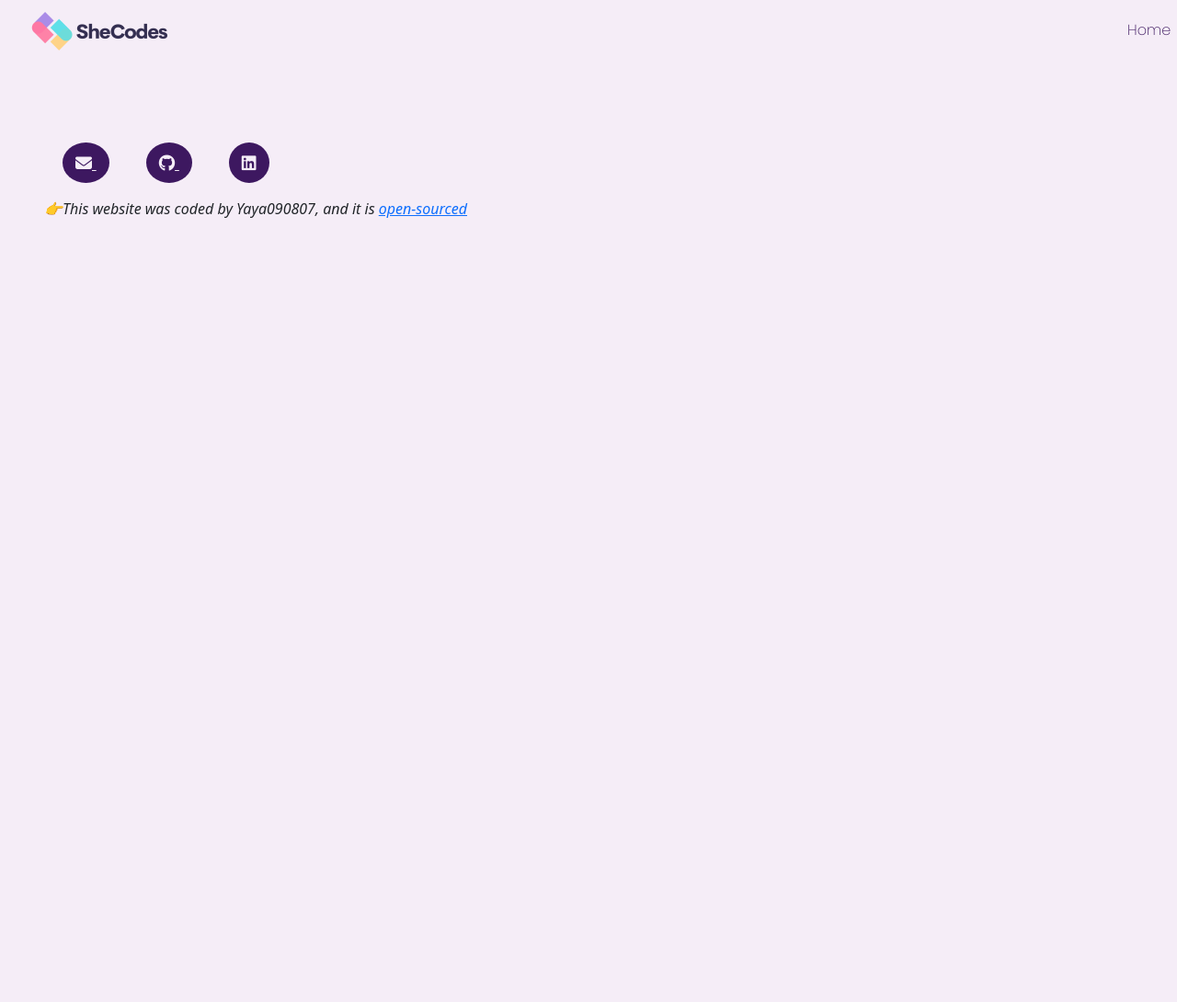
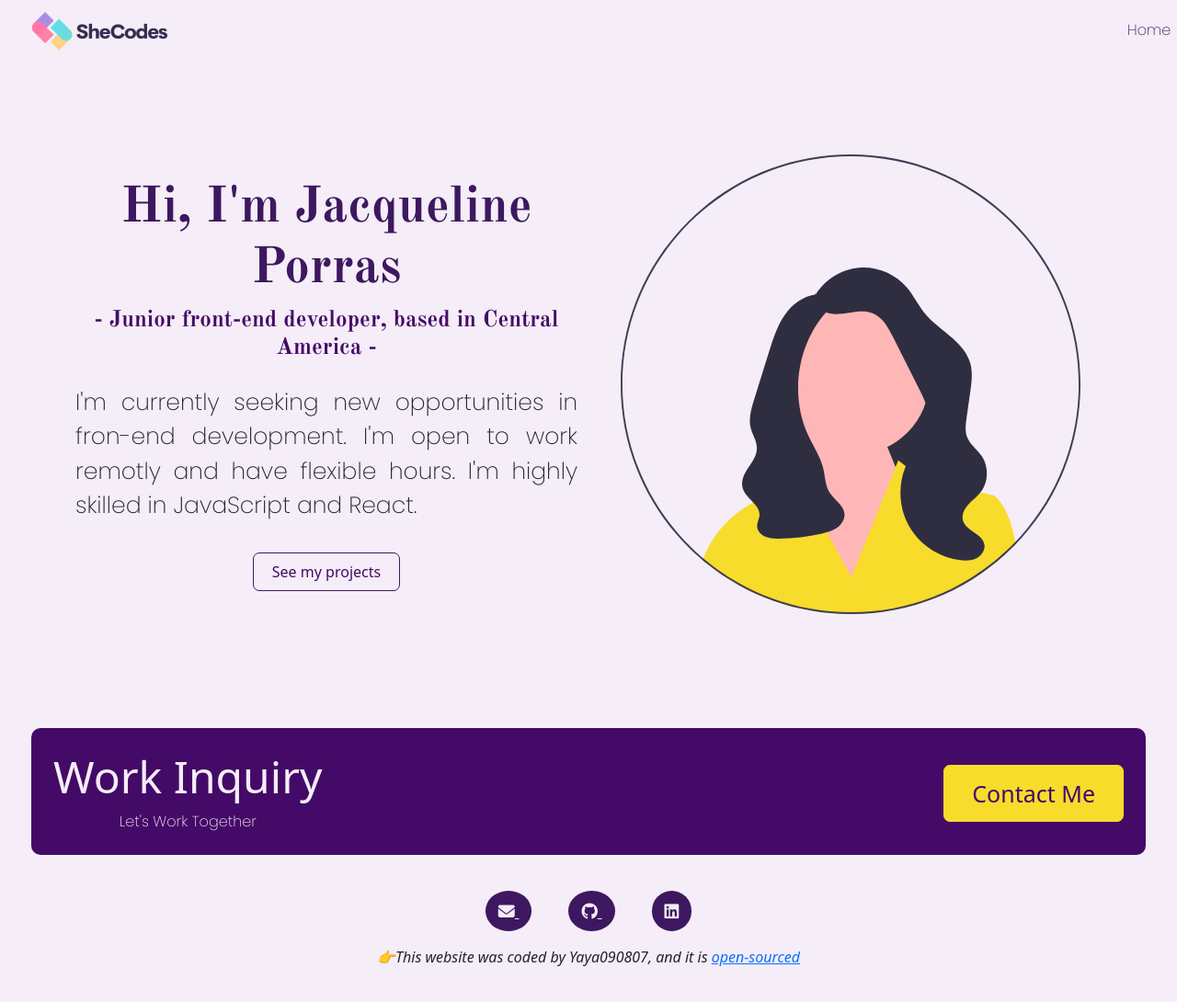
Before and after one commit to Yaya090807/Responsive-Portfolio, a plain HTML site: page about.html in a window 1280 px wide. Shown: the top 1090 px of the page at 92% size. Before the commit the page ends 800 px from the top, so only its background shows below. Drawn offline with nearby package versions, Linux system fonts and the light colour scheme.

Commit message:
SetUp Aboutpage
Coded html and css for the aboutpage

```diff
--- a/about.html
+++ b/about.html
@@ -40,14 +40,15 @@
                                 About
                             </a>
                         </li>
+
+                        <li class="nav-item">
+                            <a title="Projects" class="nav-link" href="work.html">
+                                Work
+                            </a>
+                        </li>
                         <li class="nav-item">
                             <a title="Contact Jacqueline" class="nav-link" href="contact.html">
                                 Contact
-                            </a>
-                        </li>
-                        <li class="nav-item">
-                            <a title="Projects" class="nav-link" href="work.html">
-                                Work
                             </a>
                         </li>
                     </ul>
@@ -55,7 +56,57 @@
         </div>
     </nav>
 
-        <footer class="mt-5 mb-4 p-5">
+    <div class="presentation-about">
+        <div class="container">
+            <div class="row align-items-center">
+                <div class="col">
+                    <div class="hero">
+                        <h1>
+                            Hi, I'm Jacqueline Porras
+                        </h1>
+
+                        <h2>
+                            - Junior front-end developer, based in Central America -
+                        </h2>
+
+                        <p class="p-aboutme">
+                            I'm currently seeking new opportunities in fron-end development. I'm open to
+                            work remotly and have flexible hours. I'm highly skilled in JavaScript and React.
+                        </p>
+
+                        <a href="work.html" class="btn  mt-3 btn-contacting" target="_blank" title="Contact Jacqueline">
+                            See my projects
+                        </a>
+                    </div>
+                </div>
+
+                <div class="col">
+                    <img src="images/undraw_female_avatar_efig.svg" style="width: 500px;"/>
+                </div>
+            </div>
+        </div>
+
+        <div>
+            <footer class="mt-5 p-4">
+
+                <div class="contact-box d-flex justify-content-between mb-5 p-4">
+                    <div>
+                        <h4>
+                            Work Inquiry
+                        </h4>
+
+                        <p >
+                            Let's Work Together
+                        </p>
+                    </div>
+
+                    <div>
+                        <a href="contact.html" class="btn btn-branding btn-lg mt-3">
+                            Contact Me
+                        </a>
+                    </div>
+                </div>
+
                 <a href="mailto:jacqueline@shecodes.com" class="links" title="Maile Me">
                     <i class="fa-solid fa-envelope"></i>
                 </a>
@@ -75,5 +126,7 @@
                     </a>
                 </div>
             </footer>
+        </div>
+    </div>
 </body>
 </html>
--- a/styles/style.css
+++ b/styles/style.css
@@ -15,6 +15,10 @@ h1, h2{
     font-family: var(--font-family-title);
 }
 
+h4{
+    font-size: 48px;
+}
+
 p{
     font-family: var(--font-family-default);
 }
@@ -27,6 +31,7 @@ footer .links{
     font-size: 18px;
     border-radius: 50%;
     transition: all 100ms ease-out;
+    margin-top: 25px;
 }
 
 footer .links:hover{
@@ -36,6 +41,35 @@ footer .links:hover{
     padding: 10px 14px;
     font-size: 18px;
     border-radius: 50%;
+}
+
+footer .contact-box{
+    background-color: var(--color-font-p);
+    padding: 30px 120px;
+    border-radius: 10px;
+    color: var(--color-font-default);
+}
+
+footer .contact-box p{
+    color: var(--color-font-default);
+    margin: 0;
+}
+
+footer .contact-box a{
+    font-size: 25px;
+    padding: 20px 30px;
+    transition: all 100ms ease-in;
+}
+
+footer .contact-box a:hover{
+    background-color: #d8bb00;
+    color: var(--color-font-p);
+    border: 1px solid var(--color-font-higlight);
+    font-size: 25px;
+    padding: 20px 30px;
+    margin: 16px 0px 0px;
+    box-shadow: 7px 6px 5px #3D1860;
+    cursor: pointer;
 }
 
 .navbar{
@@ -68,6 +102,34 @@ footer .links:hover{
     font-size: 25px;
     color: #c7c4e6;
     font-weight: bold;
+}
+
+.presentation-about{
+    text-align: center;
+    padding: 100px 10px;
+}
+
+.presentation-about h1{
+    font-weight: bold;
+    font-size: 55px;
+    color: var(--color-font-title);
+}
+
+.presentation-about h2{
+    font-size: 25px;
+    color: var(--color-font-p);
+    font-weight: bold;
+    margin-bottom: 15px;
+}
+
+.presentation-about .p-aboutme{
+    font-size: 25px;
+    text-align: justify;
+    margin-top: 25px;
+}
+
+.presentation-about .container{
+    margin-bottom: 100px;
 }
 
 .btn-contacting{
```
Also changed, not shown: index.html (+7 -6 lines). Lines whose indentation alone changed are shown as unchanged.
